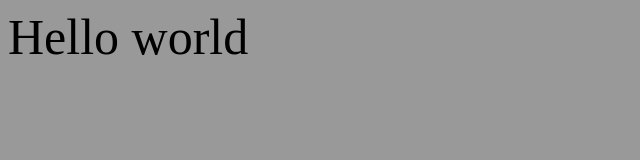
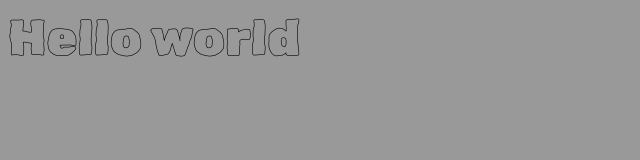
Before and after one commit to duy-nv/static-test, a plain HTML site: page index.html in a window 1280 px wide. Shown: the whole page, without its empty margins (0-640 px from the left). Drawn offline with Linux system fonts and the light colour scheme.

Commit message:
Update loading

```diff
--- a/css/style.css
+++ b/css/style.css
@@ -1,4 +1,4 @@
-/* @import "font.css"; */
+@import "font.css";
 /* @import "reset.css"; */
 
 html,
--- a/index.html
+++ b/index.html
@@ -5,8 +5,7 @@
   <meta name="viewport" content="width=device-width, initial-scale=1.0">
   <title>Document</title>
   <link rel="preload" href="./font/Rubik_Scribble/RubikScribble-Regular.ttf" as="font" type="font/ttf" crossorigin>
-  <link rel="preload" href="./css/font.css" as="style" />
-  <link rel="stylesheet" href="./css/style.css">
+  <link rel="stylesheet" href="./css/style.css" type="text/css">
 </head>
 <body>
   <div>
```
